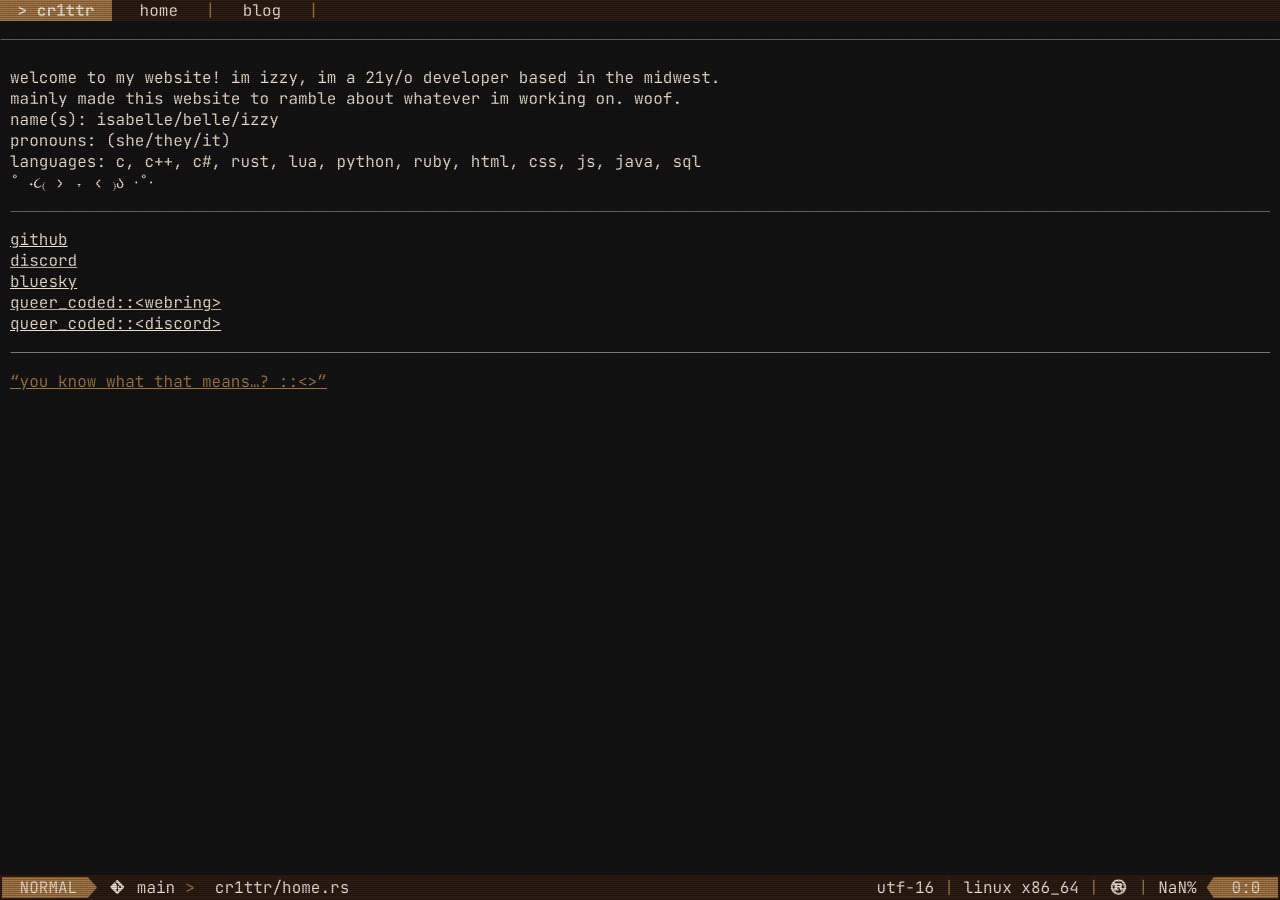
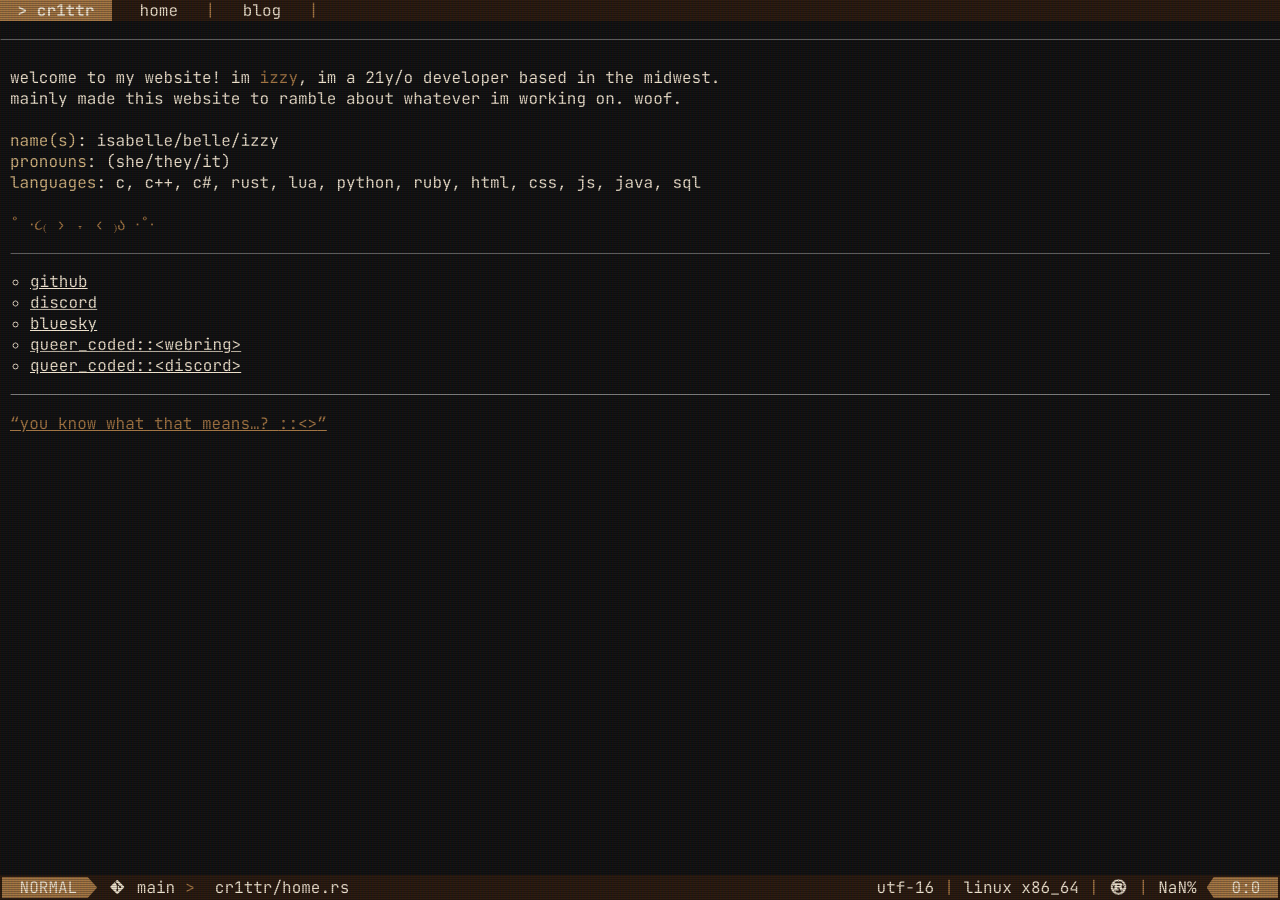
Before and after one commit to cr1ttr/cr1ttr.github.io, a Jekyll site: the page built from index.md, in a window 1280 px wide. Built offline with Jekyll 4.4.1, drawn with Linux system fonts in a browser that asks for light colours; nearby versions of some CDN libraries; some of the changed lines change nothing that is shown.

Commit message:
adjusted list

```diff
--- a/assets/css/main.css
+++ b/assets/css/main.css
@@ -61,16 +61,6 @@ a:hover {
     color: var(--clr-accent-contrast);
 }
 
-/* .navlist__link {
-    display: flex;
-    flex-direction: row;
-    list-style: ">";
-} */
-
-/* .navlist__link {
-    list-style: ">";
-} */
-
 hr {
     border-color: var(--clr-surface-a10);
     border-top: 1px;
@@ -78,7 +68,8 @@ hr {
 }
 
 .navlist__link-container {
-    list-style: none;
+    list-style: circle;
+    margin-left: 20px;
 }
 
 .navbar__link {
--- a/index.md
+++ b/index.md
@@ -3,14 +3,15 @@ layout: default
 title: "home"
 ---
 
-welcome to my website! im izzy, im a 21y/o developer based in the midwest.
-mainly made this website to ramble about whatever im working on. woof.
+welcome to my website! im <span style="color: var(--clr-anchor-medium">izzy</span>, im a 21y/o developer based in the midwest.\
+mainly made this website to ramble about whatever im working on. woof.\
+\
+<span style="color: var(--clr-anchor-light">name(s)</span>: isabelle/belle/izzy\
+<span style="color: var(--clr-anchor-light">pronouns</span>: (she/they/it)\
+<span style="color: var(--clr-anchor-light">languages</span>: c, c++, c#, rust, lua, python, ruby, html, css, js, java, sql\
+\
+<span style="color: var(--clr-anchor-medium)">˚ ⋅૮₍ › ˕ ‹ ₎ა ⋅˚⋅</span>
 
-name(s):   isabelle/belle/izzy
-pronouns:  (she/they/it)
-languages: c, c++, c#, rust, lua, python, ruby, html, css, js, java, sql
-
-<span class="accent">˚ ⋅૮₍ › ˕ ‹ ₎ა ⋅˚⋅</span>
 
 ***
 <nav class="navlist">
```
